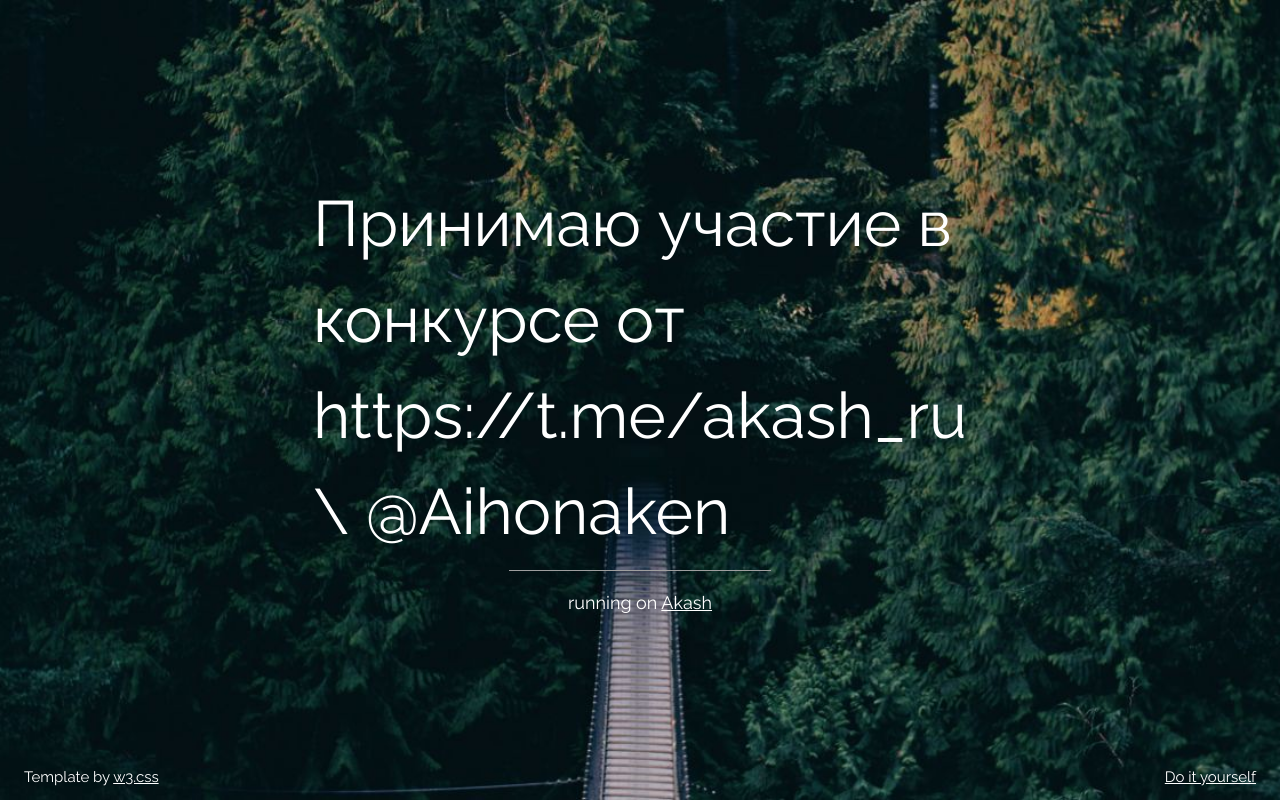
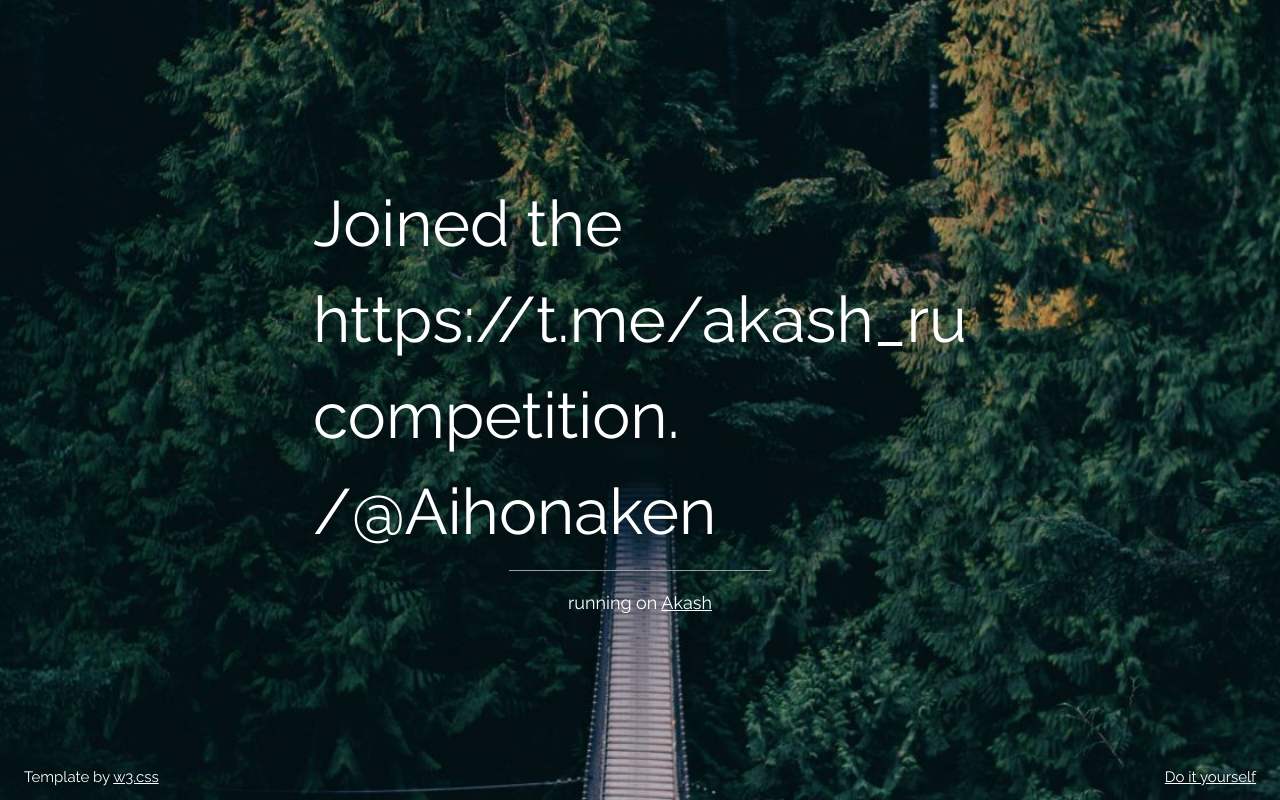
Before and after one commit to Aihonaken/Hello-World, a plain HTML site: page app/index.html in a window 1280 px wide. Drawn offline with nearby package versions, Linux system fonts and the light colour scheme.

Commit message:
Update index.html

```diff
--- a/app/index.html
+++ b/app/index.html
@@ -19,7 +19,7 @@
 
     <div class="bgimg w3-display-container w3-animate-opacity w3-text-white">
       <div class="w3-display-middle">
-        <h1 class="w3-jumbo w3-animate-top">Принимаю участие в конкурсе от https://t.me/akash_ru \ @Aihonaken</h1>
+        <h1 class="w3-jumbo w3-animate-top">Joined the https://t.me/akash_ru competition. /@Aihonaken</h1>
         <hr class="w3-border-grey" style="margin:auto;width:40%">
         <p class="w3-large w3-center">running on <a href="https://akash.network/">Akash</a></p>
       </div>
```
